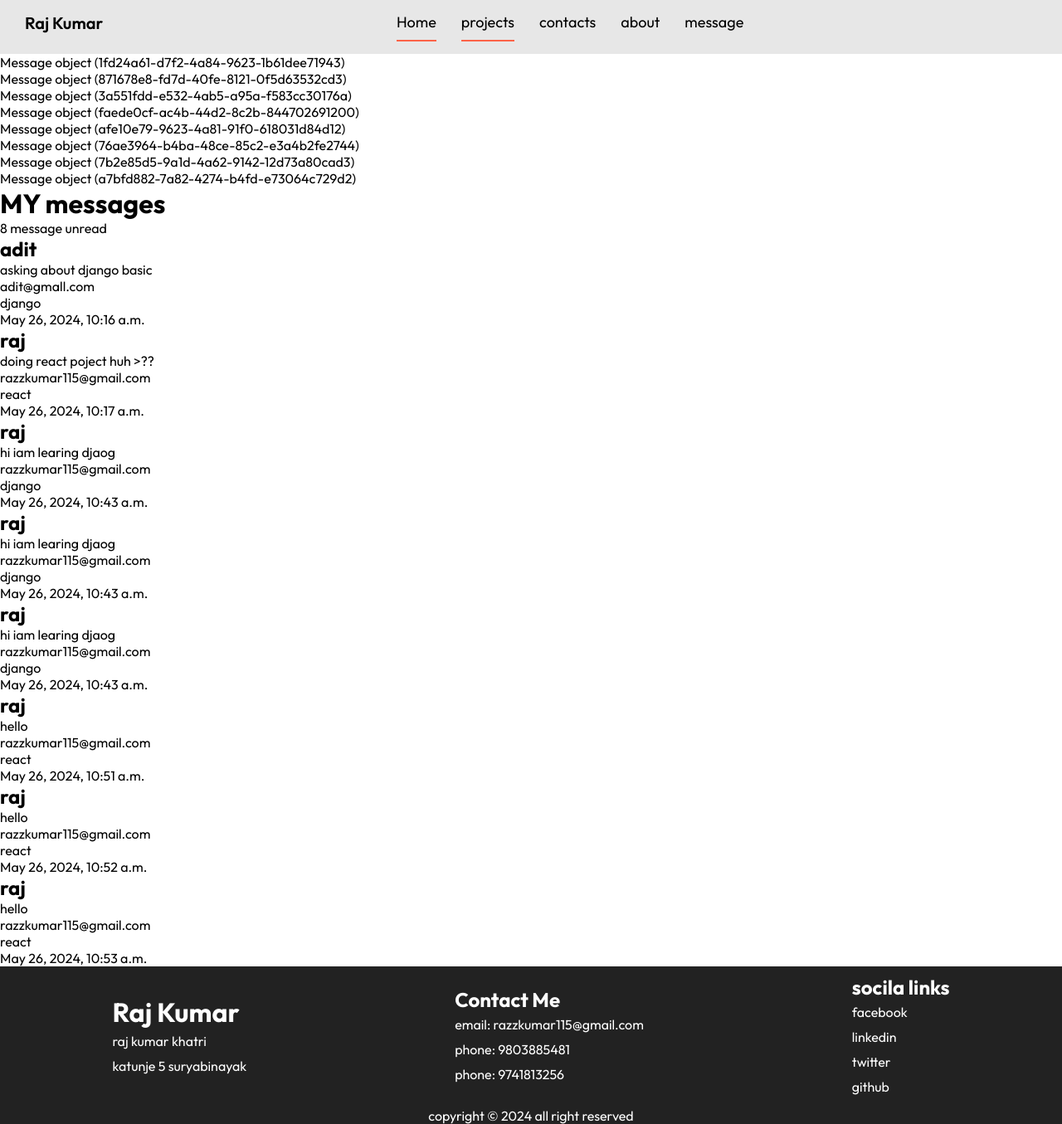
After one commit to adit10niraula/my-portfolio, a Django app: page /inbox/ in a window 1280 px wide. The commit adds this page. Shown: the whole page at 83% size. Run offline with Django 5.2, Linux system fonts and the light colour scheme; data comes from the database, SQL or seed files in the repository; both versions use the stored data as it was after the commit; some libraries are stand-ins or nearby versions.

Commit message:
message function added

```diff
--- a/portfolio/base/admin.py
+++ b/portfolio/base/admin.py
@@ -1,8 +1,9 @@
 from django.contrib import admin
-from .models import Projects, Skill, Tags
+from .models import Projects, Skill, Tags,Message
 
 # Register your models here.
 
 admin.site.register(Projects)
 admin.site.register(Skill)
 admin.site.register(Tags)
+admin.site.register(Message)
--- a/portfolio/base/models.py
+++ b/portfolio/base/models.py
@@ -34,3 +34,13 @@ class Tags(models.Model):
 
     def __str__(self):
         return self.name
+
+
+class Message(models.Model):
+    name= models.CharField(max_length=200)
+    email = models.CharField(max_length=200)
+    created = models.DateTimeField(auto_now_add = True)
+    subject = models.CharField(max_length = 200, null=True)
+    body = models.TextField()
+    is_read = models.BooleanField(default=False)
+    id = models.UUIDField(default= uuid.uuid4, unique=True, primary_key=True)
--- /dev/null
+++ b/portfolio/base/templates/base/inbox.html
@@ -0,0 +1,28 @@
+{% extends 'base/main.html' %}
+{% load static %}
+
+{% block content %}
+
+<h1>  MY messages </h1>
+
+<div class ="message container">
+   <p> {{unread}} message unread</p>
+    {% for message in messages %}
+
+    <div class="message">
+        <h2> {{message.name}} </h2>
+        <p>{{message.body}}</p>
+        <p> {{message.email}}</p>
+        <p> {{message.subject}}</p>
+        <p>{{message.created}}</p>
+
+    {% endfor %}
+
+
+    </div>
+
+
+</div>
+
+
+{% endblock %}
--- a/portfolio/base/templates/base/main.html
+++ b/portfolio/base/templates/base/main.html
@@ -34,15 +34,24 @@
                 <i class="fa-solid fa-bars"></i>
             </div>
             <div class="nav-user">
-
+                {% if request.user.is_authenticated %}
                 <ul class="nav-item">
                     <li>inbox</li>
+
                     <li> <a href="{% url 'addproject' %}">Add project</a></li>
                 </ul>
+                {% endif %}
 
             </div>
         </div>
     </nav>
+    {% if messages %}
+    <ul class="messages">
+        {% for message in messages %}
+        <li{% if message.tags %} class="{{ message.tags }}"{% endif %}>{{ message }}</li>
+        {% endfor %}
+    </ul>
+    {% endif %}
 
     {% block content %}
 
--- a/portfolio/base/urls.py
+++ b/portfolio/base/urls.py
@@ -6,6 +6,7 @@ urlpatterns = [
     path('', views.home, name="home"),
     path('projects/', views.projects, name="projects"),
     path('addprojects/', views.add_projects, name="addproject"),
+    path("inbox/", views.inbox, name="inbox"),
     path('editprojects/<str:pk>/', views.edit_projects, name="editproject"),
     path('project/<str:pk>/', views.project, name="project"),
 ]
--- a/portfolio/base/views.py
+++ b/portfolio/base/views.py
@@ -1,6 +1,7 @@
 from django.shortcuts import render,redirect
-from .models import Projects, Skill, Tags
-from .forms import ProjectsModel
+from .models import Projects, Skill, Tags,Message
+from .forms import ProjectsModel,MessageForm
+from django.contrib import messages
 
 # Create your views here.
 
@@ -8,7 +9,20 @@ def home(request):
     projects = Projects.objects.all()
     skills = Skill.objects.all()
 
-    context = {"projects":projects, "skills":skills}
+    form = MessageForm()
+    if request.method == "POST":
+        form = MessageForm(request.POST)
+        if form.is_valid():
+            form.save()
+
+
+            messages.success(request, "your message was succesfully send")
+            form = MessageForm()
+
+
+
+
+    context = {"projects":projects, "skills":skills, "form":form}
 
 
     return render(request, "base/home.html", context)
@@ -59,3 +73,12 @@ def edit_projects(request, pk):
 
     context = {"form":form}
     return render(request, 'base/add_project.html', context)
+
+
+
+def inbox(request):
+
+    messages = Message.objects.all().order_by('is_read')
+    unread = Message.objects.filter(is_read = False).count()
+    context = {"messages": messages, 'unread':unread}
+    return render(request, 'base/inbox.html', context)
--- a/portfolio/static/css/home.css
+++ b/portfolio/static/css/home.css
@@ -253,7 +253,7 @@
     font-size: 30px;
 
 }
-.send-message input, textarea{
+.send-message .input_form, textarea{
     width: 100%;
     margin: 10px 0;
     outline:  none;
```
Also changed, not shown: portfolio/base/forms.py (+17 -3 lines), portfolio/base/templates/base/home.html (+8 -2 lines), portfolio/base/migrations/0006_message.py (added), portfolio/db.sqlite3.
